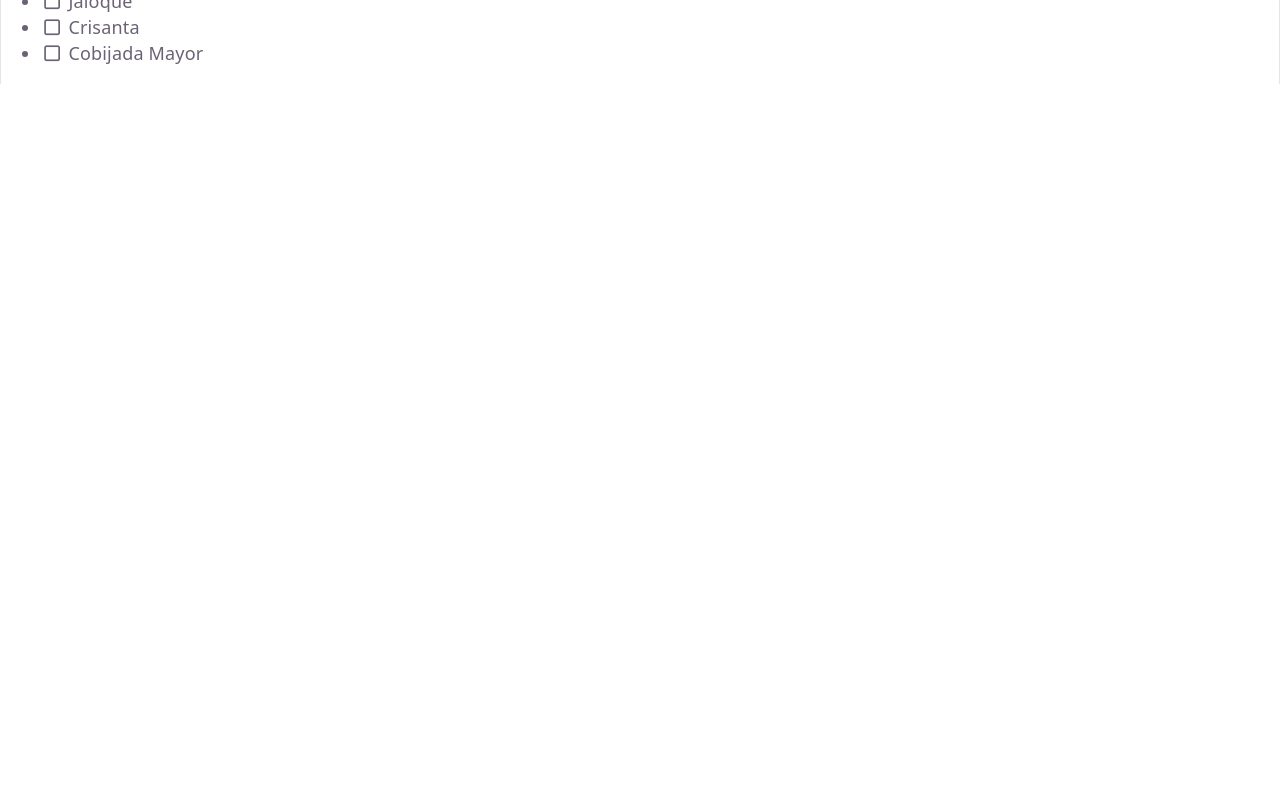
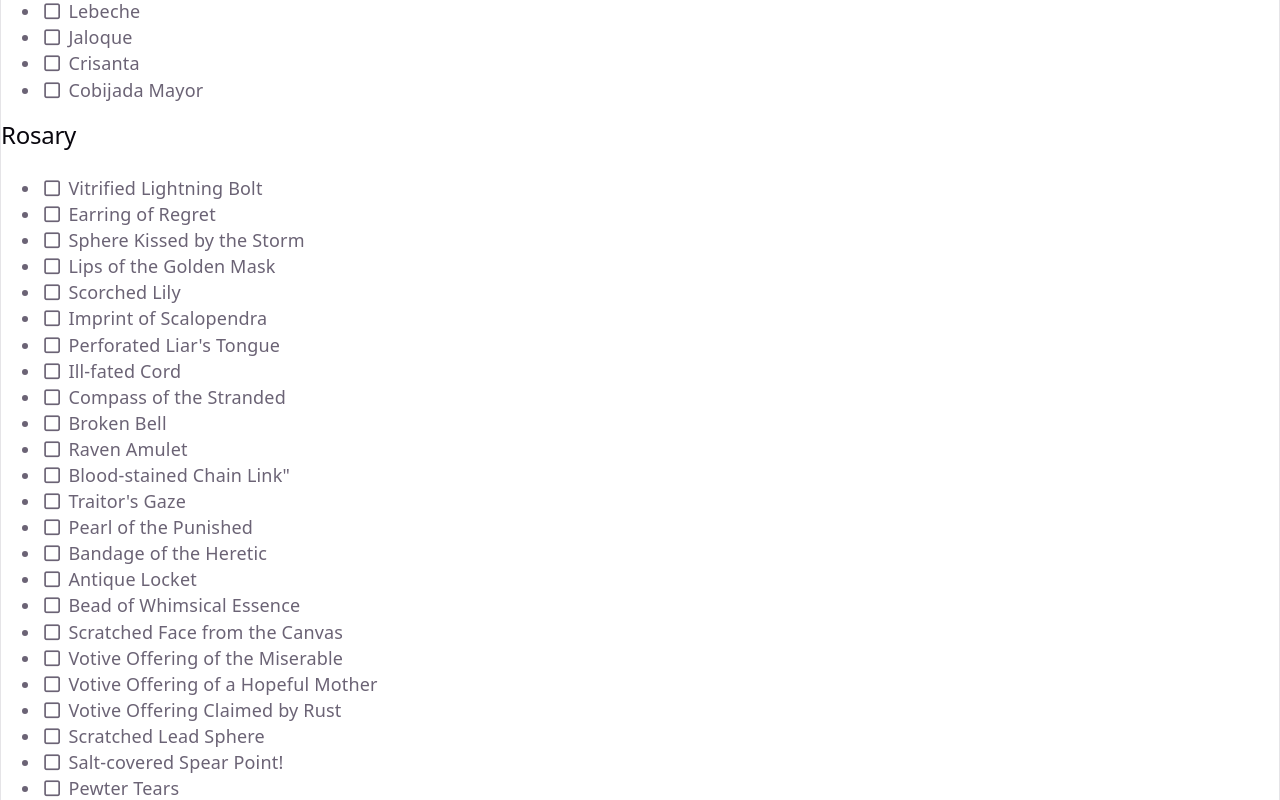
Before and after one commit to The-Black-Lodge/blasphemous2-save-analyzer, a React (Vite) app: page / in a window 1280 px wide. Shown: the part 1460-2260 px from the top of the page. Before the commit the page ends 1544 px from the top, so only its background shows below. Built offline with nearby package versions, Linux system fonts and the light colour scheme.

Commit message:
display rosary beads

```diff
--- a/src/App.tsx
+++ b/src/App.tsx
@@ -1,10 +1,12 @@
 import Altar from "./components/Altar"
+import Rosary from "./components/Rosary"
 import SaveProvider from "./components/SaveProvider"
 
 function App() {
   return (
     <SaveProvider>
       <Altar />
+      <Rosary />
     </SaveProvider>
   )
 }
--- a/src/components/Altar.tsx
+++ b/src/components/Altar.tsx
@@ -43,10 +43,7 @@ function MaidenLabel({ chainIndex }: { chainIndex: number | null }) {
         <i key={`heart-${index}`} className="fa-solid fa-heart"></i>
       ))}
       {Array.from({ length: 3 - repairs }, (_, index) => (
-        <i
-          key={`heart-crack-${index}`}
-          className="fa-solid fa-heart-crack"
-        ></i>
+        <i key={`heart-crack-${index}`} className="fa-solid fa-heart-crack"></i>
       ))}
     </>
   )
@@ -65,6 +62,8 @@ export default function Altar() {
   )
 
   return (
+    <>
+      <h2>Altar</h2>
       <ul>
         {b2data.figures.map((figure) => {
           if (hiddenChainSources.has(figure.source)) {
@@ -72,7 +71,10 @@ export default function Altar() {
           }
 
           if (figure.source === maidenChain.displaySource) {
-          const chainIndex = getHighestAcquiredChainIndex(maidenChain, acquired)
+            const chainIndex = getHighestAcquiredChainIndex(
+              maidenChain,
+              acquired,
+            )
 
             return (
               <li key={figure.source}>
@@ -127,5 +129,6 @@ export default function Altar() {
           )
         })}
       </ul>
+    </>
   )
 }
--- /dev/null
+++ b/src/components/Rosary.tsx
@@ -0,0 +1,41 @@
+import b2data from "../data/b2data.json"
+import { useSave } from "./SaveContext"
+
+interface BeadItem {
+  item?: {
+    name?: string
+  }
+}
+
+export default function Rosary() {
+  const { save } = useSave()
+  const acquired = new Set(
+    (
+      save?.player?.inventory as
+        | { rosaryBeads?: { items?: BeadItem[] } }
+        | undefined
+    )?.rosaryBeads?.items
+      ?.map((entry) => entry.item?.name)
+      .filter((name): name is string => typeof name === "string") ?? [],
+  )
+
+  return (
+    <>
+      <h2>Rosary</h2>
+      <ul>
+        {b2data.beads.map((bead) => (
+          <li key={bead.source}>
+            <i
+              className={
+                acquired.has(bead.source)
+                  ? "fa-regular fa-square-check"
+                  : "fa-regular fa-square"
+              }
+            ></i>{" "}
+            {bead.caption.en}
+          </li>
+        ))}
+      </ul>
+    </>
+  )
+}
```
Lines whose indentation alone changed are shown as unchanged.
